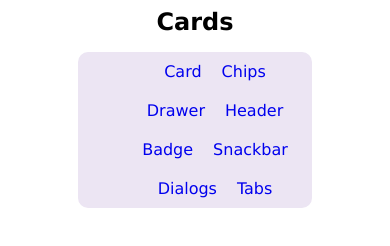
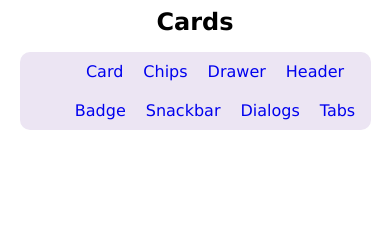
Before and after one commit to TusharJade/Neog-week-2-assignment, a plain HTML site: page index.html in a window 390 px wide. Drawn offline with Linux system fonts and the light colour scheme.

Commit message:
Responsive

```diff
--- a/styles.css
+++ b/styles.css
@@ -7,7 +7,7 @@
 header{
     background-color: rgb(236, 229, 243);
     border-radius: 10px;
-    width: 60vw;
+    width: 90vw;
     margin: auto;
 
 }
```
